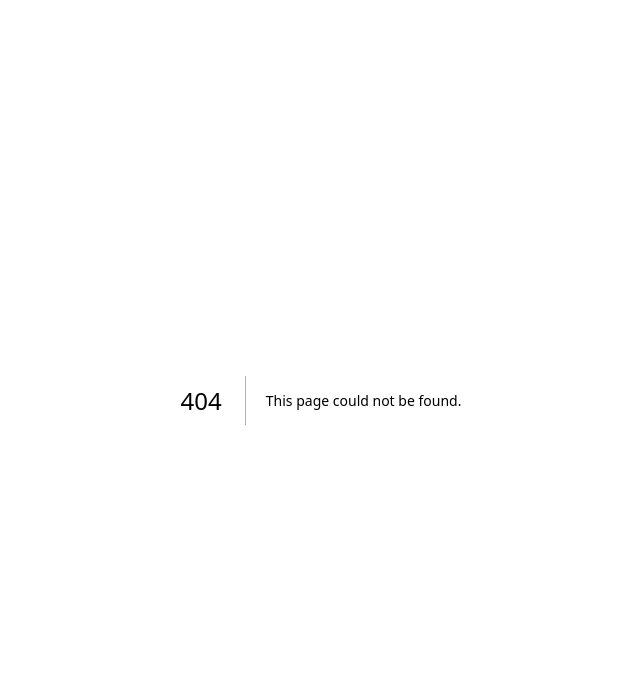
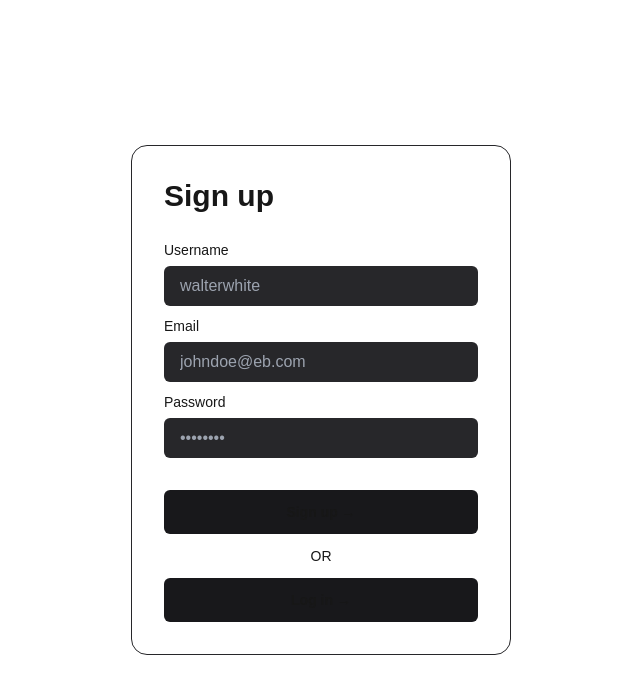
Before and after one commit to emshivam01/coinfusion, a Next.js app: page /signup in a window 1280 px wide. Before the commit this address had no page. Shown: the top 694 px of the page, without its empty margins (319-959 px from the left). Built offline with nearby package versions, Linux system fonts and the light colour scheme.

Commit message:
Add login and signup pages

```diff
--- /dev/null
+++ b/src/app/login/page.tsx
@@ -0,0 +1,68 @@
+"use client";
+
+import { useState } from "react";
+import axios from "axios";
+import Link from "next/link";
+
+const Login = () => {
+  const [user, setUser] = useState({
+    email: "",
+    password: "",
+  });
+
+  const handleLogin = async (e) => {
+    e.preventDefault();
+    try {
+      const response = await axios.post("/api/user/login", user);
+    } catch (error) {
+      console.log(error);
+    }
+  };
+
+  return (
+    <div className="w-screen h-screen  flex justify-center items-center">
+      <div className="max-w-md w-[380px] mx-auto rounded-none md:rounded-2xl p-8 border border-[#27272a] md:p-8 mb-60 md:mb-0">
+        <h1 className="font-bold text-3xl mb-6">Log in</h1>
+
+        <form onSubmit={handleLogin} className="">
+          <label className="text-sm ">Email</label>
+          <br />
+          <input
+            className="bg-[#27272a] mt-1 px-4 py-2 mb-2 rounded-md w-full"
+            type="email"
+            placeholder="johndoe@eb.com"
+            value={user.email}
+            onChange={(e) => setUser({ ...user, email: e.target.value })}
+          />
+
+          <label className="text-sm ">Password</label>
+          <br />
+          <input
+            className="bg-[#27272a] mt-1 mb-8 px-4 py-2 rounded-md w-full"
+            type="password"
+            placeholder="••••••••"
+            value={user.password}
+            onChange={(e) => setUser({ ...user, password: e.target.value })}
+          />
+
+          <button
+            type="submit"
+            className="bg-[#18181b] text-center text-sm font-semibold  p-3 rounded-md  w-full hover:bg-[#1e1e2a]"
+          >
+            Log in &rarr;
+          </button>
+        </form>
+
+        <p className="text-center text-sm font-medium my-3">OR</p>
+
+        <Link href="/signup">
+          <button className="bg-[#18181b] text-center text-sm font-semibold  p-3 rounded-md  w-full hover:bg-[#1e1e2a]">
+            Sign up &rarr;
+          </button>
+        </Link>
+      </div>
+    </div>
+  );
+};
+
+export default Login;
--- /dev/null
+++ b/src/app/signup/page.tsx
@@ -0,0 +1,78 @@
+"use client";
+
+import { useState } from "react";
+import axios from "axios";
+import Link from "next/link";
+
+const Signup = () => {
+  const [user, setUser] = useState({
+    username: "",
+    email: "",
+    password: "",
+  });
+
+  const handleSignup = async (e) => {
+    e.preventDefault();
+    try {
+      const response = await axios.post("/api/user/login", user);
+    } catch (error) {
+      console.log(error);
+    }
+  };
+
+  return (
+    <div className="w-screen h-screen  flex justify-center items-center ">
+      <div className="max-w-md w-[380px] mx-auto rounded-none md:rounded-2xl p-8 border border-[#27272a] md:p-8 mb-48 md:mb-0">
+        <h1 className="font-bold text-3xl mb-6">Sign up</h1>
+
+        <form onSubmit={handleSignup} className="">
+          <label className="text-sm ">Username</label>
+          <br />
+          <input
+            className="bg-[#27272a] mt-1 px-4 py-2 mb-2 rounded-md w-full"
+            type="text"
+            placeholder="walterwhite"
+            value={user.username}
+            onChange={(e) => setUser({ ...user, username: e.target.value })}
+          />
+          <br />
+          <label className="text-sm ">Email</label>
+          <br />
+          <input
+            className="bg-[#27272a] mt-1 px-4 py-2 mb-2 rounded-md w-full"
+            type="email"
+            placeholder="johndoe@eb.com"
+            value={user.email}
+            onChange={(e) => setUser({ ...user, email: e.target.value })}
+          />
+          <label className="text-sm ">Password</label>
+          <br />
+          <input
+            className="bg-[#27272a] mt-1 mb-8 px-4 py-2 rounded-md w-full"
+            type="password"
+            placeholder="••••••••"
+            value={user.password}
+            onChange={(e) => setUser({ ...user, password: e.target.value })}
+          />
+
+          <button
+            type="submit"
+            className="bg-[#18181b] text-center text-sm font-semibold  p-3 rounded-md  w-full hover:bg-[#2e2e30]"
+          >
+            Sign up &rarr;
+          </button>
+        </form>
+
+        <p className="text-center text-sm font-medium my-3">OR</p>
+
+        <Link href="/login">
+          <button className="bg-[#18181b] text-center text-sm font-semibold  p-3 rounded-md  w-full hover:bg-[#1e1e2a]">
+            Log in &rarr;
+          </button>
+        </Link>
+      </div>
+    </div>
+  );
+};
+
+export default Signup;
```
Also changed, not shown: package.json (+6 -5 lines), 1 other file (tests, documents, lock files or other folders).
